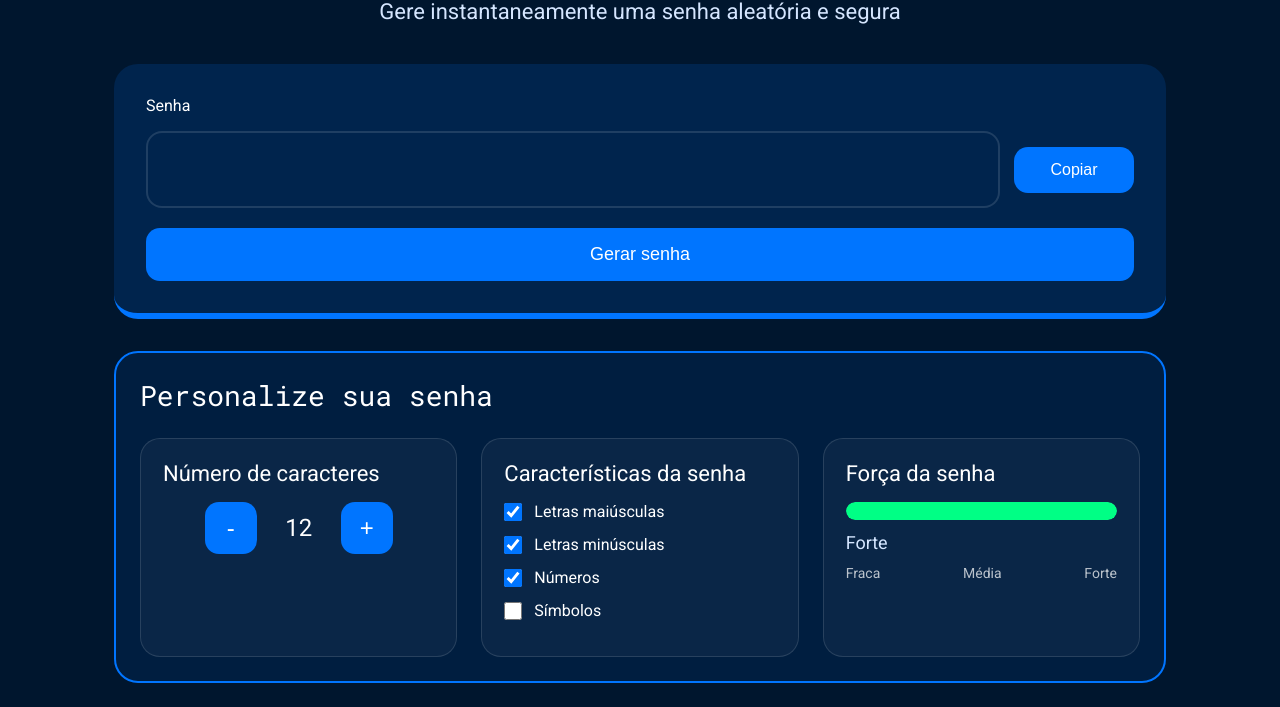
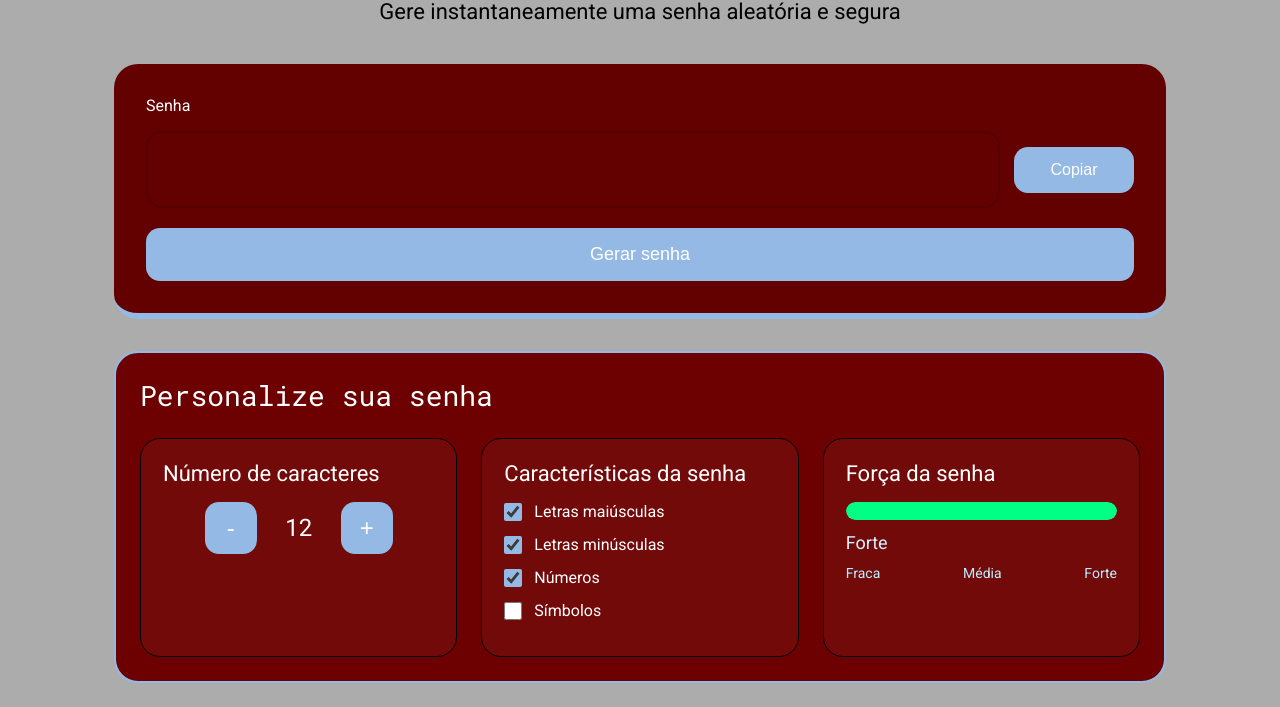
Before and after one commit to HenriqueLazzari/Seguran-a-digital, a plain HTML site: page index.html in a window 1280 px wide. Shown: the part 215-922 px from the top of the page. Drawn offline with Linux system fonts and the light colour scheme.

Commit message:
Aulas Completas

```diff
--- a/index.html
+++ b/index.html
@@ -11,7 +11,7 @@
 <body>
     <section class="conteudo">
         <div class="conteudo-titulo">
-            <img src="unlock.svg" alt="Ícone de cadeado" class="titulo-icone">
+            <img src="/img/unlock.svg" alt="Ícone de cadeado" id="cadeado" class="titulo-icone">
             <h2 class="titulo-principal">Gerador de senhas</h2>
             <h3 class="titulo-secundario">Gere instantaneamente uma senha aleatória e segura</h3>
         </div>
--- a/style.css
+++ b/style.css
@@ -1,11 +1,11 @@
 @import url('https://fonts.googleapis.com/css2?family=Roboto&family=Roboto+Mono&display=swap');
 
 :root {
-    --branco: #FFFFFF;
-    --cor-de-fundo: #00162E;
-    --fundo-senha: #00244D;
-    --fundo-texto: #001E40;
-    --borda: #0075FF;
+    --branco: #ffffff;
+    --cor-de-fundo: #acacac;
+    --fundo-senha: #630000;
+    --fundo-texto: #6d0000;
+    --borda: #94b9e4;
     --roboto: 'Roboto', sans-serif;
     --roboto-mono: 'Roboto Mono', monospace;
 }
@@ -50,7 +50,7 @@ body {
 
 .titulo-secundario {
     font-size: 22px;
-    color: #D5E6FF;
+    color: #000000;
 }
 
 .conteudo-senha {
@@ -71,7 +71,7 @@ body {
 
 #campo-senha {
     background-color: var(--fundo-senha);
-    border: 2px solid rgba(255, 255, 255, 0.12);
+    border: 2px solid rgba(0, 0, 0, 0.12);
     color: var(--branco);
     font-family: var(--roboto-mono);
     font-size: 28px;
@@ -138,7 +138,7 @@ body {
 .parametro-senha {
     width: 100%;
     background: rgba(255, 255, 255, 0.04);
-    border: 1px solid rgba(255, 255, 255, 0.12);
+    border: 1px solid rgb(0, 0, 0);
     border-radius: 20px;
     padding: 22px;
 }
@@ -203,14 +203,14 @@ body {
 .forca-texto {
     margin-bottom: 12px;
     font-size: 18px;
-    color: #D5E6FF;
+    color: #d9f1ff;
 }
 
 .parametro-senha-textos {
     display: flex;
     justify-content: space-between;
     gap: 8px;
-    color: rgba(255, 255, 255, 0.72);
+    color: rgb(188, 239, 255);
     font-size: 14px;
 }
 
@@ -247,3 +247,6 @@ body {
         padding: 14px;
     }
 }
+#titulo-icone{
+    color: red;
+}
```
Also changed, not shown: img/unlock.svg (renamed from unlock.svg).
